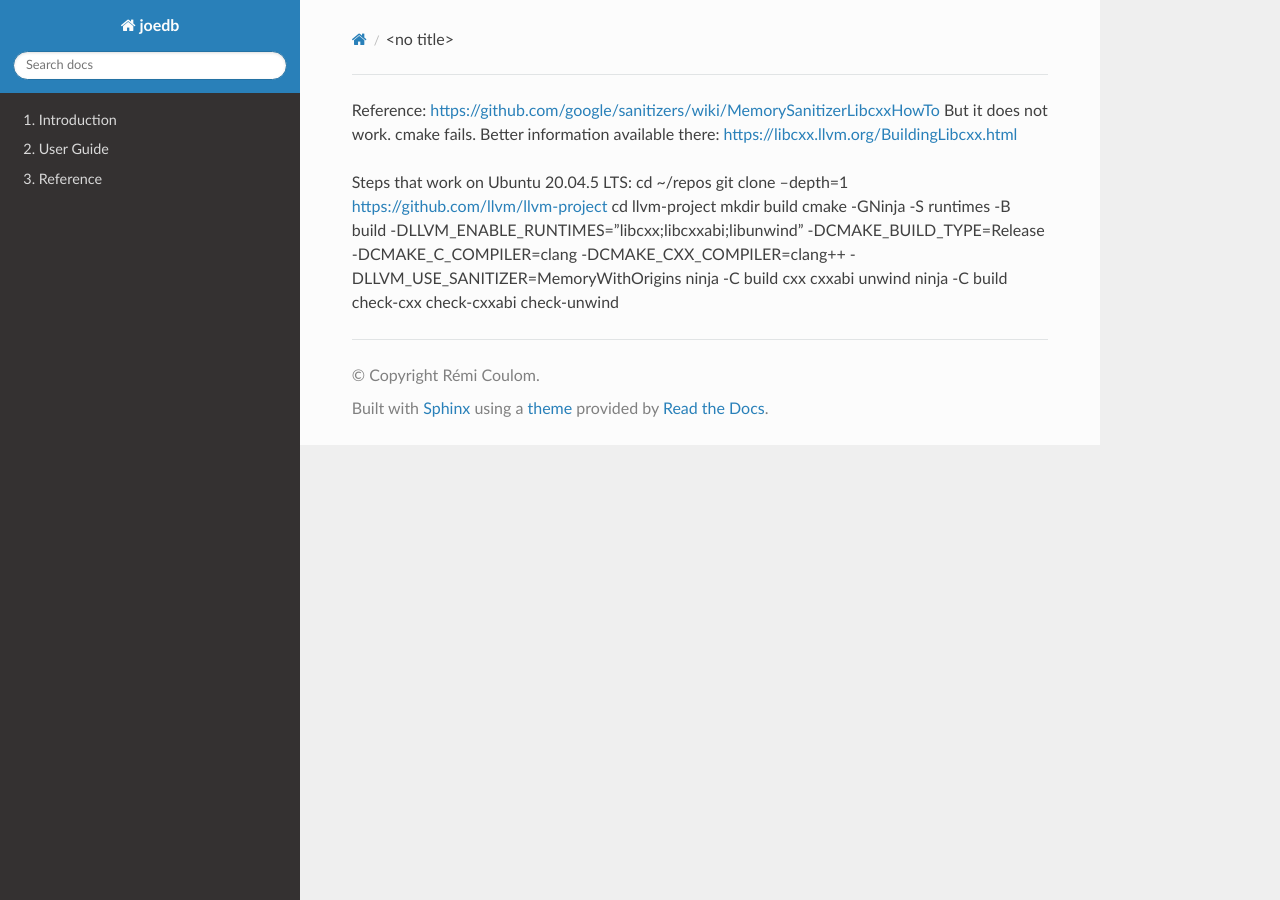
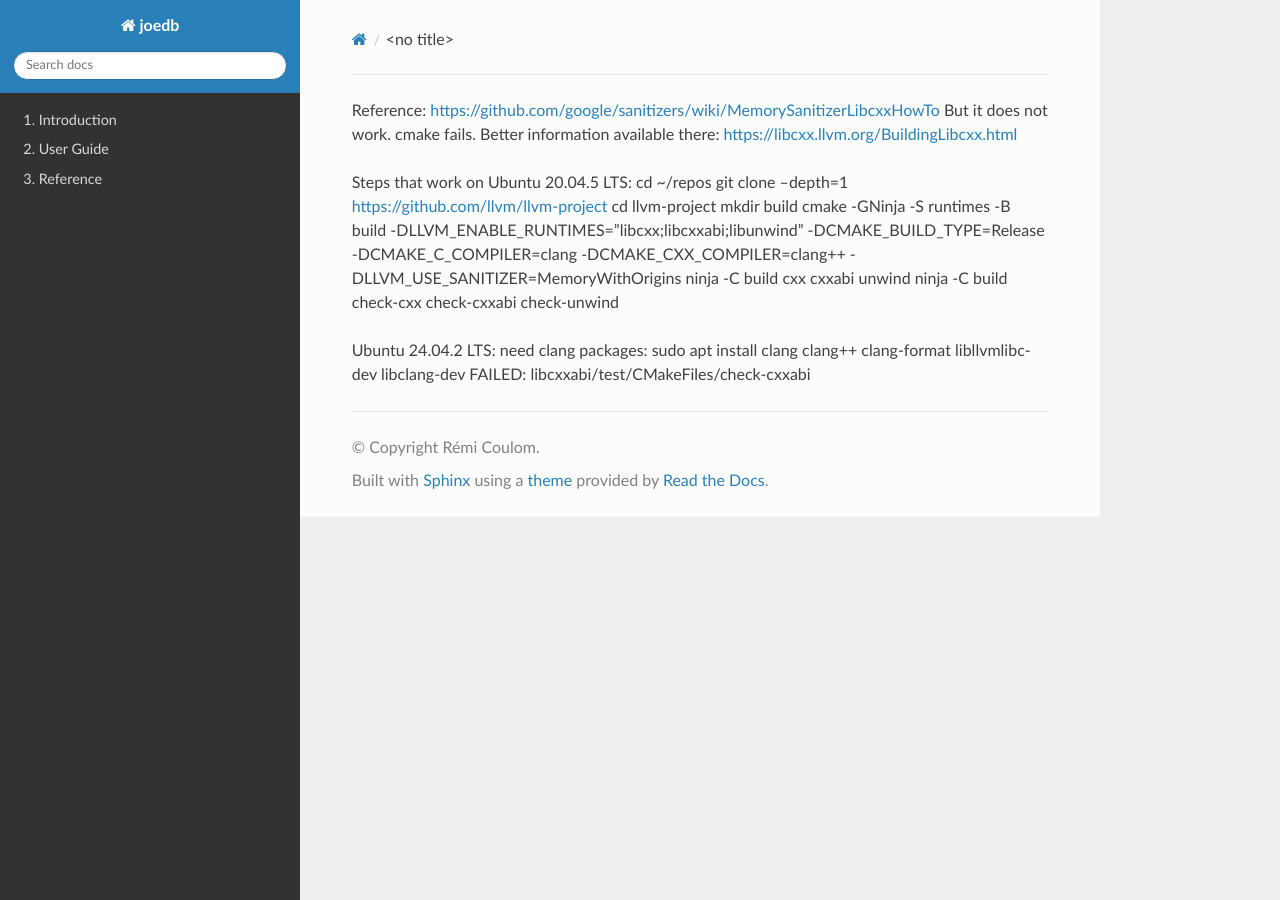
Before and after one commit to Remi-Coulom/joedb, a Sphinx documentation site: the page built from doc/source/memsan.rst, in a window 1280 px wide. Built offline with Sphinx 7.4.7 and the Read the Docs theme 3.1.0, drawn with Linux system fonts in a browser that asks for light colours; formulas are drawn with MathJax 3.

Commit message:
tried memsan in Ubuntu 24.04, but failed

```diff
--- a/doc/source/memsan.rst
+++ b/doc/source/memsan.rst
@@ -10,3 +10,7 @@ mkdir build
 cmake -GNinja -S runtimes -B build -DLLVM_ENABLE_RUNTIMES="libcxx;libcxxabi;libunwind" -DCMAKE_BUILD_TYPE=Release -DCMAKE_C_COMPILER=clang -DCMAKE_CXX_COMPILER=clang++ -DLLVM_USE_SANITIZER=MemoryWithOrigins
 ninja -C build cxx cxxabi unwind
 ninja -C build check-cxx check-cxxabi check-unwind
+
+Ubuntu 24.04.2 LTS: need clang packages:
+sudo apt install clang clang++ clang-format libllvmlibc-dev libclang-dev
+FAILED: libcxxabi/test/CMakeFiles/check-cxxabi
```
